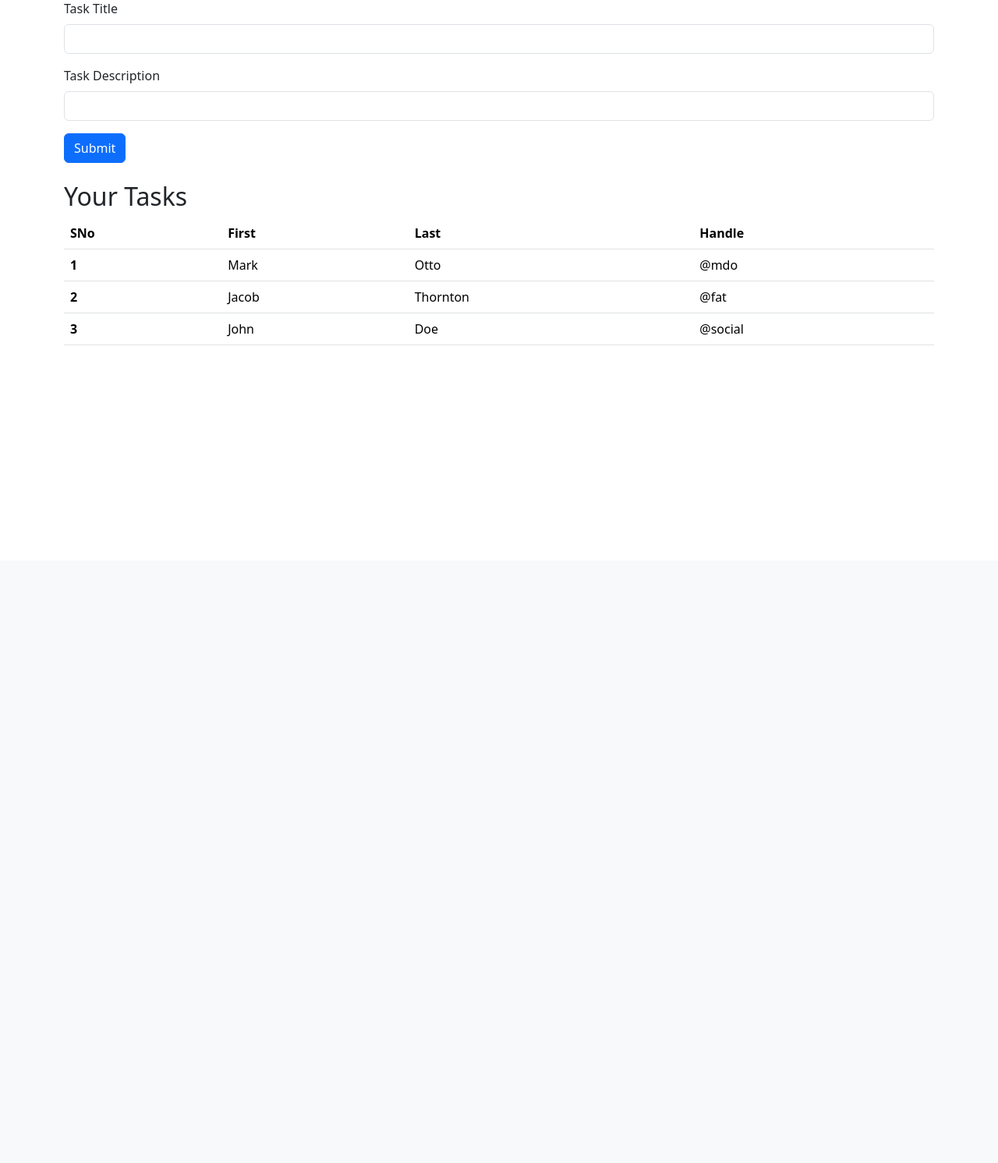
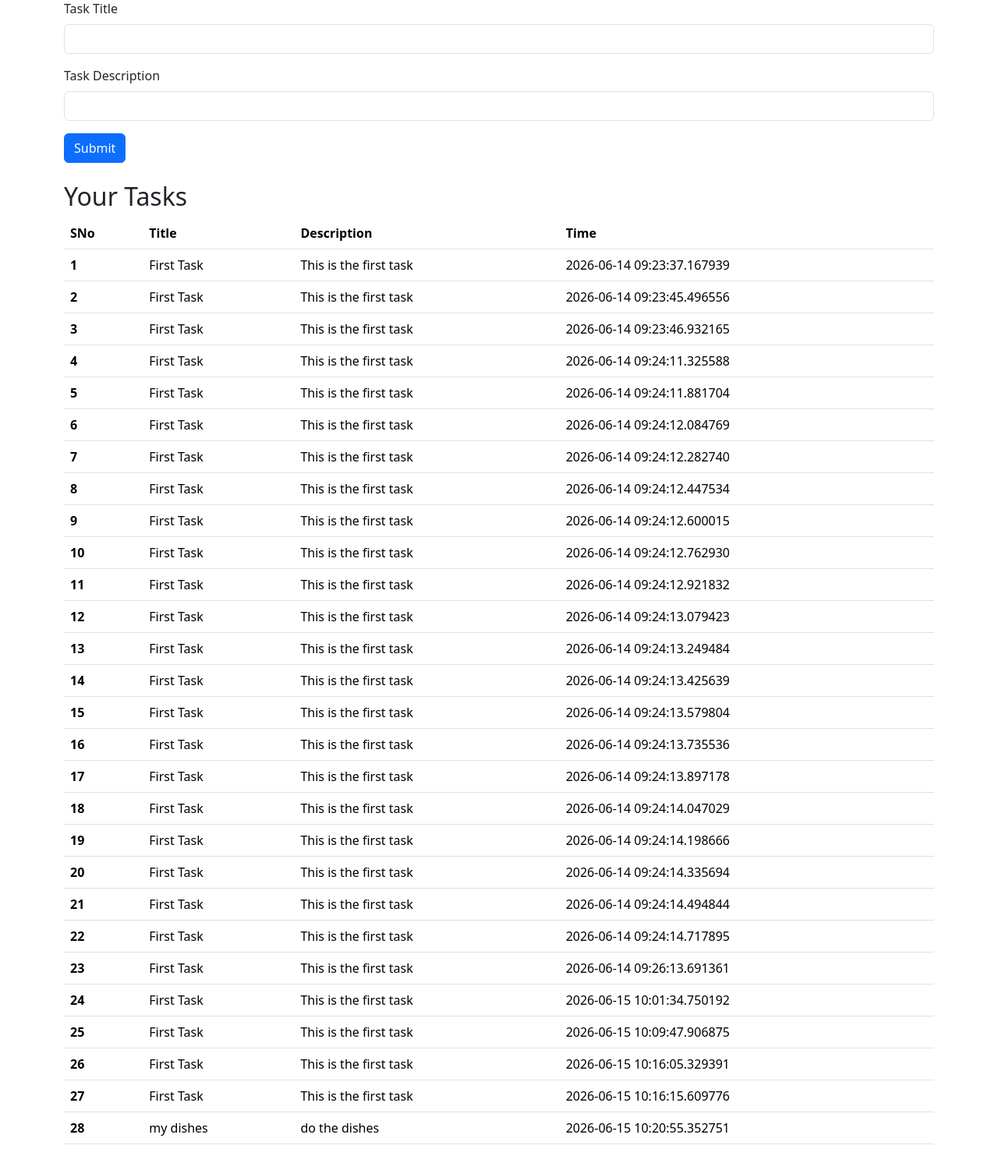
Before and after one commit to shraddha580/flask, a Flask app: page / in a window 1280 px wide. Shown: the part 81-1573 px from the top of the page at 78% size. Before the commit the page ends 524 px from the top, so only its background shows below. Run offline with Flask 3, Linux system fonts and the light colour scheme.

Commit message:
getting form in action

```diff
--- a/app.py
+++ b/app.py
@@ -1,4 +1,4 @@
-from flask import Flask,render_template
+from flask import Flask,render_template,request
 from flask_sqlalchemy import SQLAlchemy
 from datetime import datetime
 
@@ -19,12 +19,17 @@ class Todo(db.Model):
 with app.app_context():
     db.create_all()
 
-@app.route('/')
+@app.route('/',methods=['GET','POST'])
 def home():
-    todo=Todo(title="First Task", desc="This is the first task")
-    db.session.add(todo)
-    db.session.commit()
-    return render_template('index.html')
+    if request.method == 'POST':
+        title=request.form['title']
+        desc=request.form['desc']
+        todo=Todo(title=title, desc=desc)
+        db.session.add(todo)
+        db.session.commit()
+    todos=Todo.query.all()
+
+    return render_template('index.html',todos=todos)
 
 @app.route('/show')
 def products():
--- a/templates/index.html
+++ b/templates/index.html
@@ -12,7 +12,7 @@
 <body>
     <nav class="navbar navbar-expand-lg bg-body-tertiary">
         <div class="container-fluid">
-            <a class="navbar-brand" href="#">MY Todo</a>
+            <a class="navbar-brand" href="/">MY Todo</a>
             <button class="navbar-toggler" type="button" data-bs-toggle="collapse"
                 data-bs-target="#navbarSupportedContent" aria-controls="navbarSupportedContent" aria-expanded="false"
                 aria-label="Toggle navigation">
@@ -52,15 +52,15 @@
         </div>
     </nav>
     <div class="container my-4">
-        <form>
+        <form action="/" method="POST">
             <div class="mb-3">
                 <label for="title" class="form-label">Task Title</label>
-                <input type="text" class="form-control" id="title" aria-describedby="emailHelp">
+                <input type="text" class="form-control" name="title" id="title" aria-describedby="emailHelp">
 
             </div>
             <div class="mb-3">
                 <label for="desc" class="form-label">Task Description</label>
-                <input type="text" class="form-control" id="desc">
+                <input type="text" class="form-control" name="desc" id="desc">
             </div>
 
             <button type="submit" class="btn btn-primary">Submit</button>
@@ -72,30 +72,30 @@
             <thead>
                 <tr>
                     <th scope="col">SNo</th>
-                    <th scope="col">First</th>
-                    <th scope="col">Last</th>
-                    <th scope="col">Handle</th>
+                    <th scope="col">Title</th>
+                    <th scope="col">Description</th>
+                    <th scope="col">Time</th>
                 </tr>
             </thead>
             <tbody>
+                {% for todo in todos %}
                 <tr>
-                    <th scope="row">1</th>
-                    <td>Mark</td>
-                    <td>Otto</td>
-                    <td>@mdo</td>
+                    <th scope="row">{{ loop.index }}</th>
+                    <td>{{ todo.title }}</td>
+                    <td>{{ todo.desc }}</td>
+                    <td>{{ todo.date_created }}</td>
                 </tr>
-                <tr>
-                    <th scope="row">2</th>
-                    <td>Jacob</td>
-                    <td>Thornton</td>
-                    <td>@fat</td>
+                {% endfor %}
+            </tbody>
+        </table>
+    </div>
+    <script src="https://cdn.jsdelivr.net/npm/bootstrap@5.3.8/dist/js/bootstrap.bundle.min.js"
+        integrity="sha384-FKyoEForCGlyvwx9Hj09JcYn3nv7wiPVlz7YYwJrWVcXK/BmnVDxM+D2scQbITxI"
+        crossorigin="anonymous"></script>
+</body>
+
                 </tr>
-                <tr>
-                    <th scope="row">3</th>
-                    <td>John</td>
-                    <td>Doe</td>
-                    <td>@social</td>
-                </tr>
+
             </tbody>
         </table>
     </div>
```
Also changed, not shown: instance/TODO.db.
